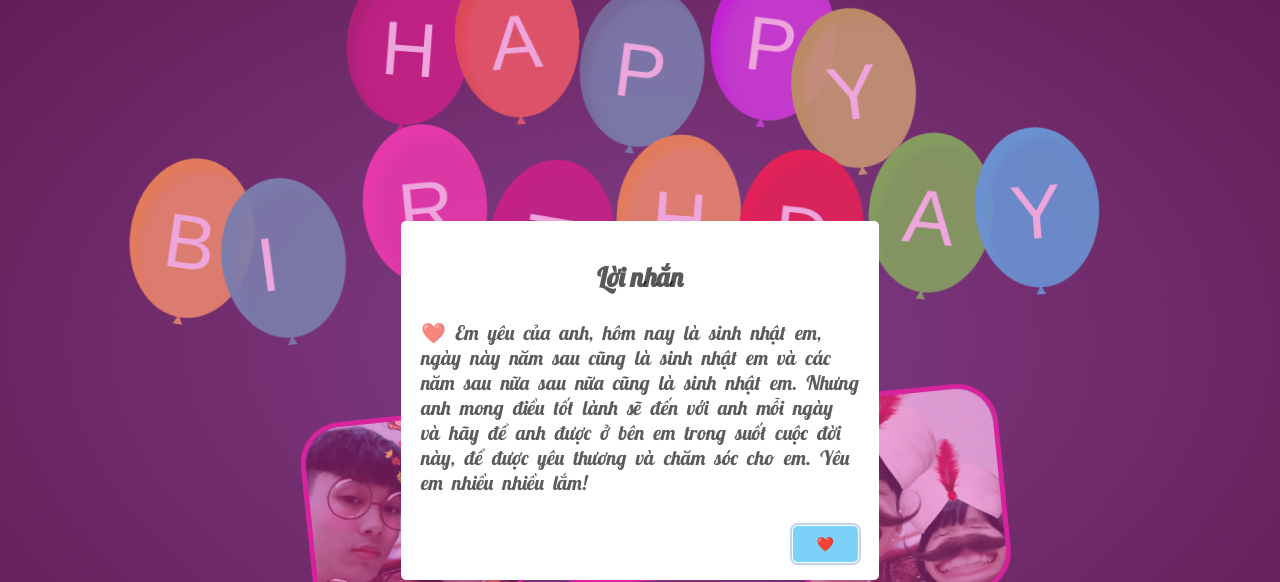
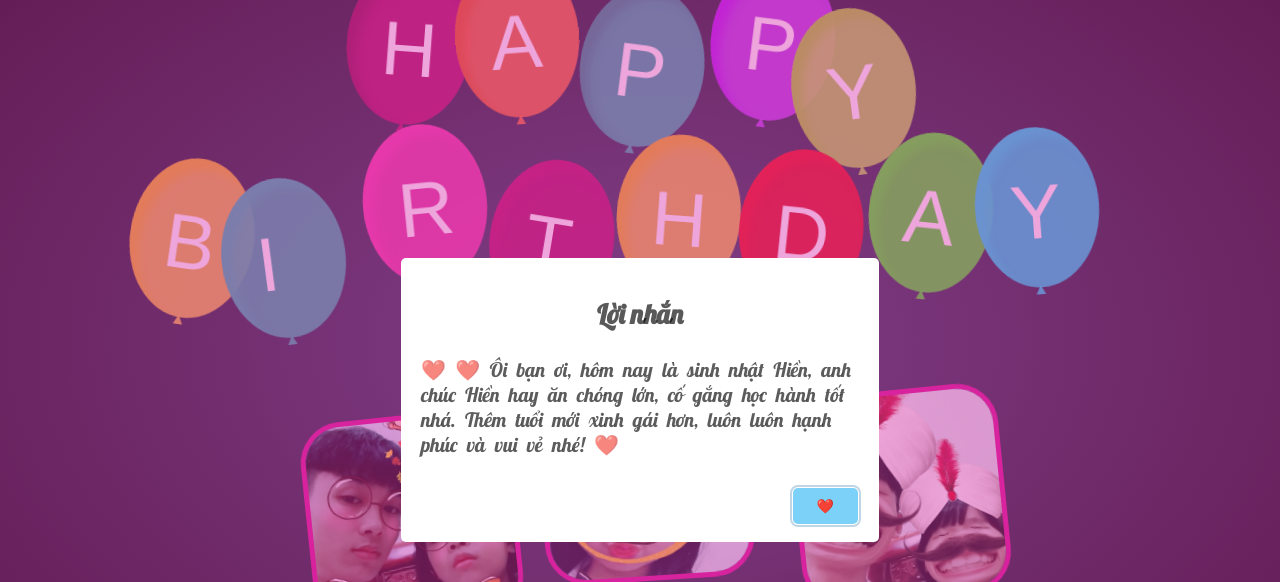
Before and after one commit to TaiTau/hien, a plain HTML site: page index.html in a window 1280 px wide. Both pictures are taken after a click on the element "Mẫn Thị Hiền". Shown: the part 69-651 px from the top of the page. Drawn offline with nearby package versions, Linux system fonts and the light colour scheme; a web font is replaced by a local one.

Commit message:
Update index.html

```diff
--- a/index.html
+++ b/index.html
@@ -88,7 +88,7 @@
                 // 6. Lời nhắn hiện ra khi bấm vào tên hoặc avatar
                 swal({
                     title: "Lời nhắn", // Tiêu đề của popup
-                    text: "❤️ Em yêu của anh, hôm nay là sinh nhật em, ngày này năm sau cũng là sinh nhật em và các năm sau nữa sau nữa cũng là sinh nhật em. Nhưng anh mong điều tốt lành sẽ đến với anh mỗi ngày và hãy để anh được ở bên em trong suốt cuộc đời này, để được yêu thương và chăm sóc cho em. Yêu em nhiều nhiều lắm!", // Nội dung lời nhắn
+                    text: "❤️ ❤️ Ôi bạn ơi, hôm nay là sinh nhật Hiền, anh chúc Hiền hay ăn chóng lớn, cố gắng học hành tốt nhá. Thêm tuổi mới xinh gái hơn, luôn luôn hạnh phúc và vui vẻ nhé! ❤️ ", // Nội dung lời nhắn
                     button: {
                         text: "❤️️",
                     },
```
